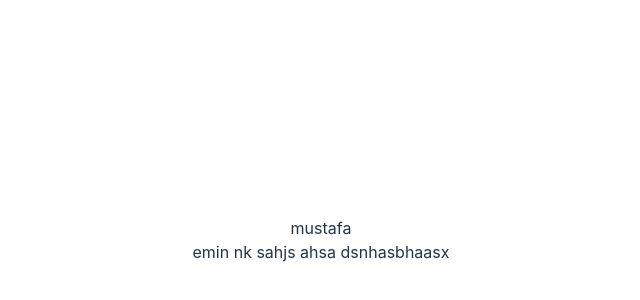
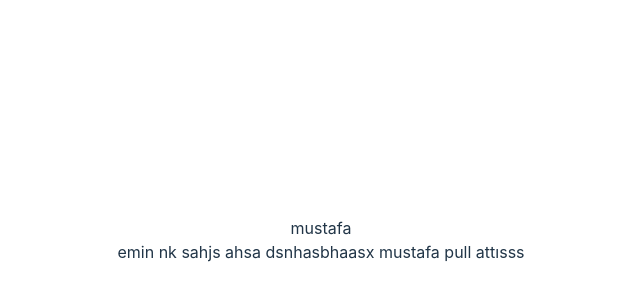
Before and after one commit to eminaydin0/lib, a Preact app in the folder new/: page / in a window 1280 px wide. Shown: the part 160-460 px from the top of the page, without its empty margins (319-959 px from the left). Built offline with nearby package versions, Linux system fonts and the light colour scheme.

Commit message:
pull mesajı yazıldı

```diff
--- a/new/src/app.jsx
+++ b/new/src/app.jsx
@@ -9,6 +9,7 @@ export function App() {
 
       <div>
         emin nk sahjs ahsa  dsnhasbhaasx
+        mustafa pull attısss
       </div>
     </>
   )
```
